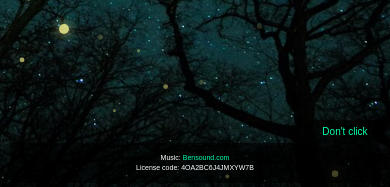
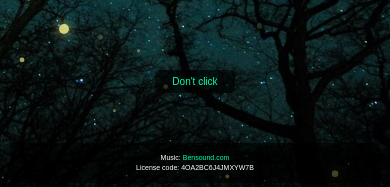
Before and after one commit to Aniket-mon/Personal-Portfolio-Website, a plain HTML site: page index.html in a window 390 px wide. Shown: the part 651-838 px from the top of the page. Drawn offline with Linux system fonts and the light colour scheme.

Commit message:
music button centered

```diff
--- a/style.css
+++ b/style.css
@@ -124,8 +124,9 @@ canvas {
 
 #musicControl {
     position: fixed;
-    bottom: 70px;
-    right: 20px;
+    bottom: 80px; /* Increased to move it higher up */
+    left: 50%;
+    transform: translateX(-50%);
     background-color: rgba(0, 0, 0, 0.6);
     color: #00ffaa;
     border: none;
@@ -136,6 +137,7 @@ canvas {
     transition: background-color 0.3s ease, color 0.3s ease;
     min-width: 120px;
     white-space: nowrap;
+    z-index: 10;
 }
 
 #musicControl:hover {
@@ -154,6 +156,7 @@ canvas {
     font-size: 10px;
     line-height: 1.4;
     text-align: center;
+    z-index: 9;
 }
 
 #musicAttribution a {
@@ -180,8 +183,7 @@ canvas {
     }
 
     #musicControl {
-        bottom: 60px;
-        right: 10px;
+        bottom: 120px; /* Adjusted for smaller screens */
         font-size: 12px;
         min-width: 100px;
         padding: 8px 16px;
@@ -210,8 +212,7 @@ canvas {
     }
 
     #musicControl {
-        bottom: 50px;
-        right: 5px;
+        bottom: 100px; /* Adjusted for even smaller screens */
         font-size: 10px;
         min-width: 80px;
         padding: 6px 12px;
```
